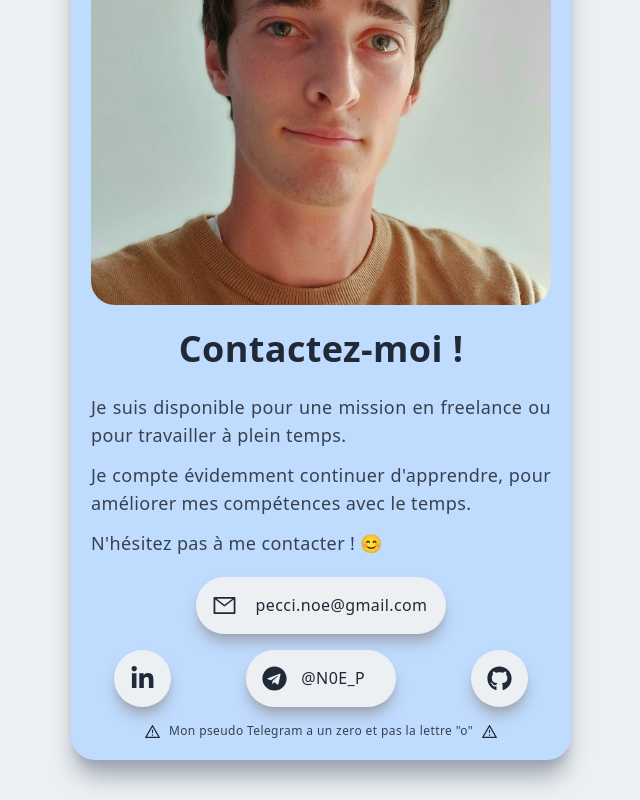
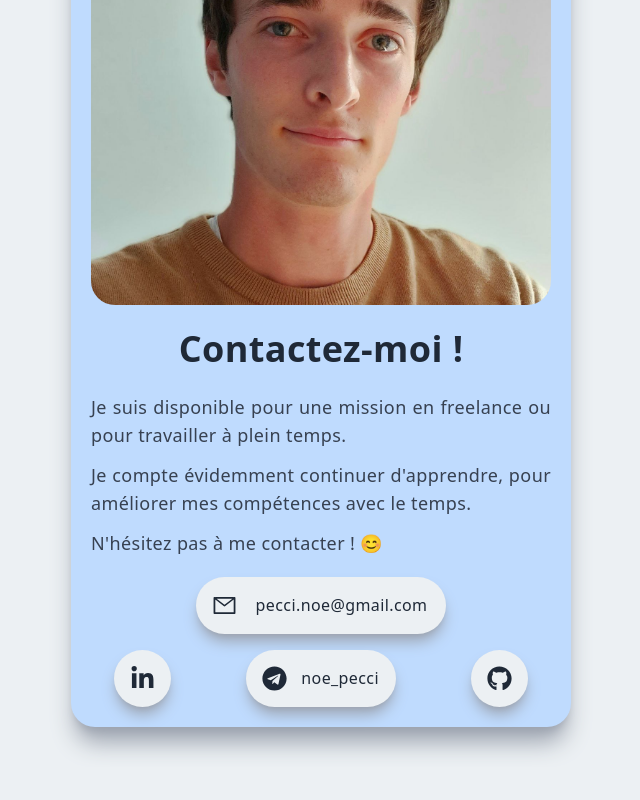
Before and after one commit to N0E-P/my_portfolio, a Next.js app: page / in a window 1280 px wide. Shown: the part 9262-10062 px from the top of the page, without its empty margins (319-959 px from the left). After the commit the page ends 10029 px from the top, so only its background shows below. Built offline with nearby package versions, Linux system fonts and the light colour scheme.

Commit message:
telegram username

```diff
--- a/components/fr/4-Contact.js
+++ b/components/fr/4-Contact.js
@@ -7,7 +7,7 @@ export default function Contact() {
       <div className="max-w-[500px] pt-16 m-auto items-center gap-8">
         <div
           id="contact"
-          className="bg-blue-200 w-full h-auto m-auto shadow-xl shadow-gray-400 rounded-3xl items-center justify-center p-5 grid grid-cols-1 "
+          className="bg-blue-200 w-full h-auto m-auto shadow-xl shadow-gray-400 rounded-3xl items-center justify-center p-5 pb-1 grid grid-cols-1 "
         >
           <img
             className="rounded-3xl hover:scale-105 ease-in duration-300"
@@ -44,8 +44,8 @@ export default function Contact() {
             </a>
             <div className="bg-[#ecf0f3] rounded-full grid grid-cols-3 w-[150px] shadow-lg shadow-gray-400 p-4 cursor-pointer hover:scale-105 ease-in duration-300">
               <FaTelegram size={25} />
-              <a href="https://t.me/&#064;&#078;&#048;&#069;&#095;&#080;">
-                &#064;&#078;&#048;&#069;&#095;&#080;
+              <a href="https://t.me/&#110;&#111;&#101;&#095;&#112;&#101;&#099;&#099;&#105;">
+                &#110;&#111;&#101;&#095;&#112;&#101;&#099;&#099;&#105;
               </a>
             </div>
             <a href="https://github.com/N0E-P/">
@@ -54,13 +54,6 @@ export default function Contact() {
               </div>
             </a>
           </div>
-          <div className="flex  m-auto">
-            <AiOutlineWarning size={17} />
-            <p className="mx-2 text-gray-700 text-center text-xs">
-              Mon pseudo Telegram a un zero et pas la lettre "o"
-            </p>
-            <AiOutlineWarning size={17} />
-          </div>
         </div>
       </div>
     </div>
```
Also changed, not shown: 1 other file (tests, documents, lock files or other folders).
